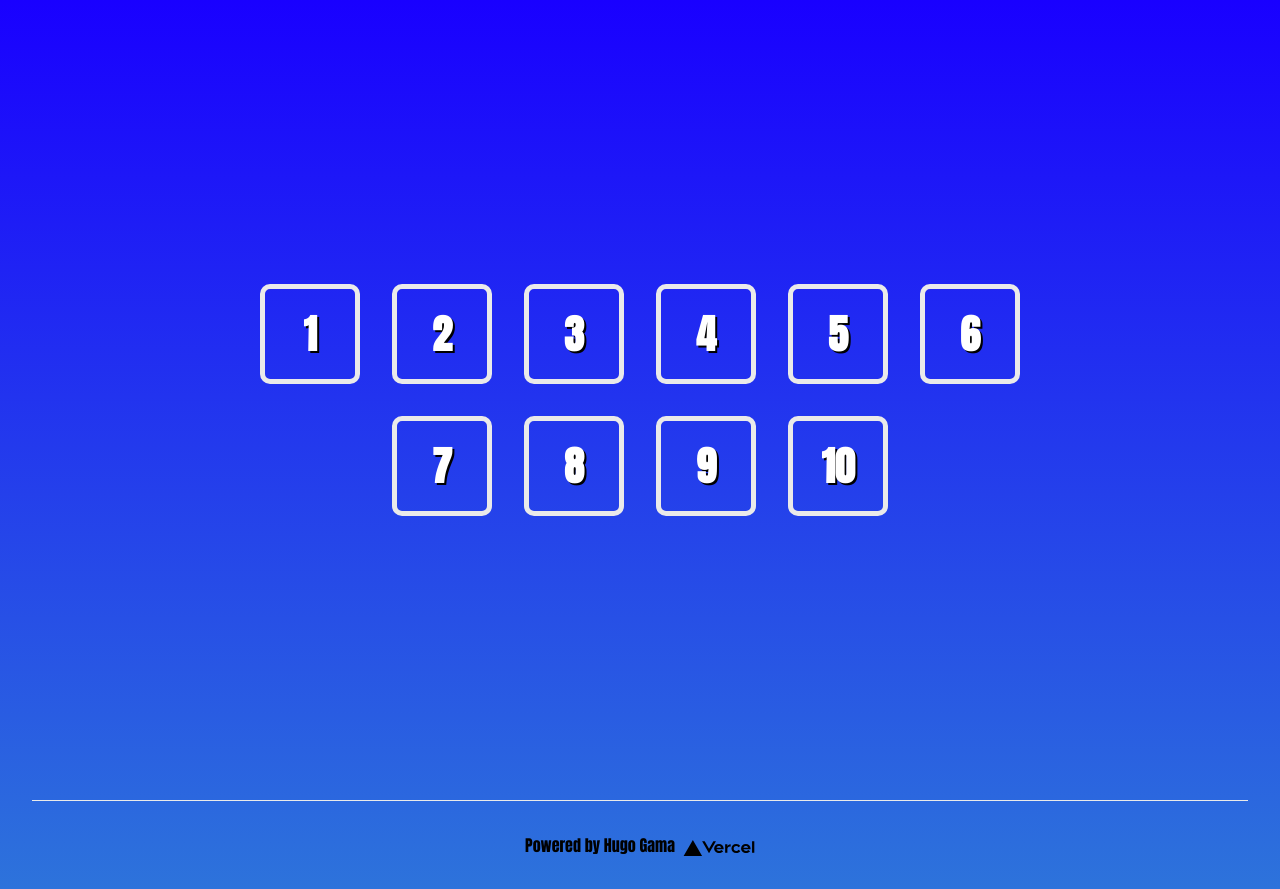
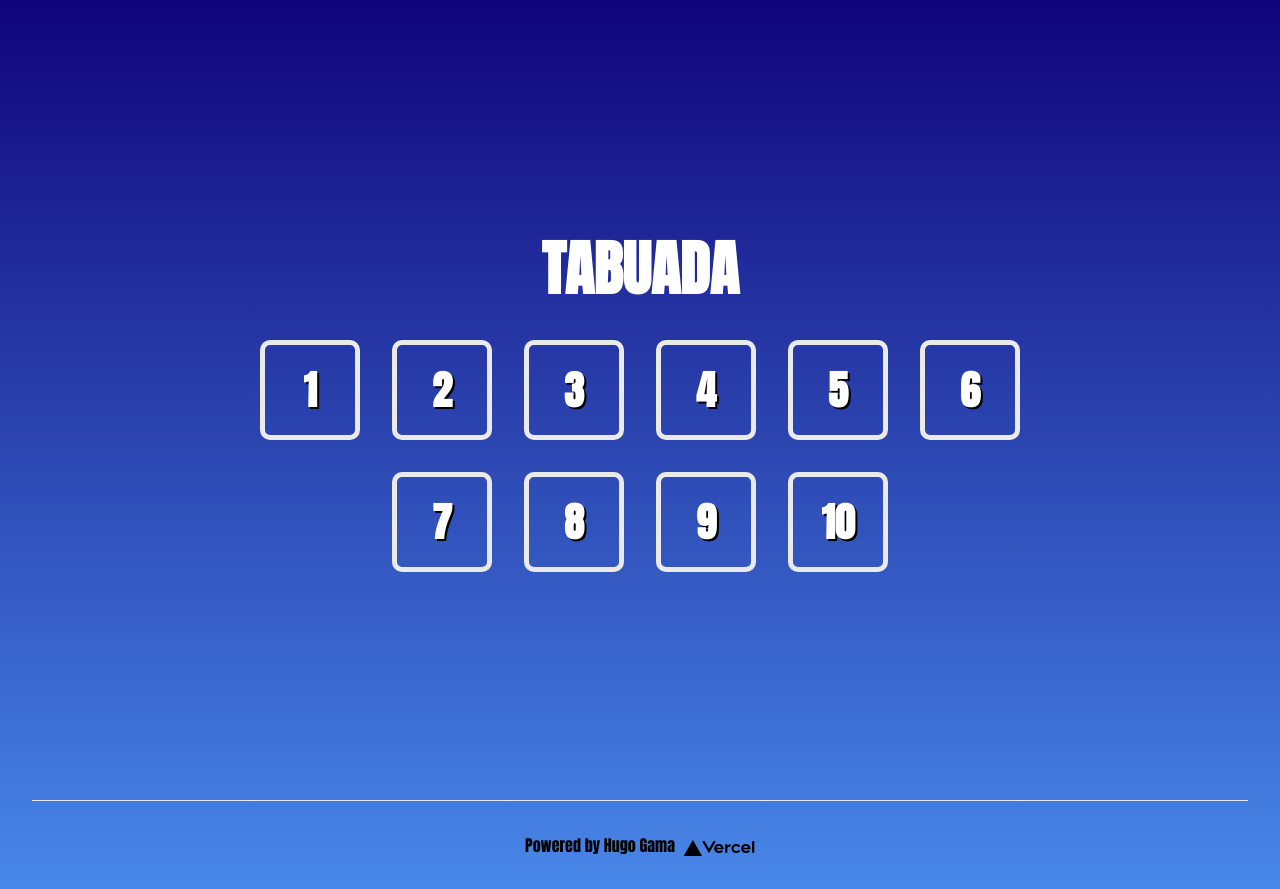
Before and after one commit to hugoluiz1984/matematica_next, a Next.js app: page /tabuada in a window 1280 px wide. Built offline with nearby package versions, Linux system fonts and the light colour scheme.

Commit message:
Primeira versão

```diff
--- a/pages/index.js
+++ b/pages/index.js
@@ -19,9 +19,7 @@ export default function Home() {
           <a>Tabuada</a>
         </Link>
         </div>
-        <div className={styles.bnt_start}>
-          Desafio de Multiplicação
-        </div>
+
 
       </main>
 
--- a/pages/tabuada/index.js
+++ b/pages/tabuada/index.js
@@ -19,6 +19,7 @@ export default function TabuadaMenu() {
       </Head>
 
       <main className={styles.App}>
+        <div className={styles.Titulo}>TABUADA</div>
         <div className={styles.grid}>
             {
                 ListaNivel.map(nivel => <Link key={nivel} href={caminho+nivel} target="_self"><a ><div key={nivel} className={styles.card}><p>{nivel}</p></div></a></Link>)
--- a/styles/Home.module.css
+++ b/styles/Home.module.css
@@ -5,7 +5,7 @@
 .container {
   padding: 0 2rem;
   background-color: gray;
-  background-image: linear-gradient( rgb(25, 0, 255), rgb(45, 115, 219));
+  background-image: linear-gradient( rgb(16, 4, 122), rgb(72, 136, 233));
 }
 
 .main {
@@ -20,7 +20,7 @@
 .App {
   display: flex;
   flex-direction: column;
-  height: 800px;
+  min-height: 800px;
   text-align: center;
   justify-content: center;
   align-items: center;
@@ -196,6 +196,12 @@
   font-size: 40px;
   font-weight: bold;
 }
+.Titulo{
+  padding: 10px;
+  font-size: 60px;
+  font-weight: bold;
+  color: white;
+}
 .logo {
   height: 1em;
   margin-left: 0.5rem;
```
Also changed, not shown: pages/tabuada/[slug]/index.js (+5 -2 lines).
